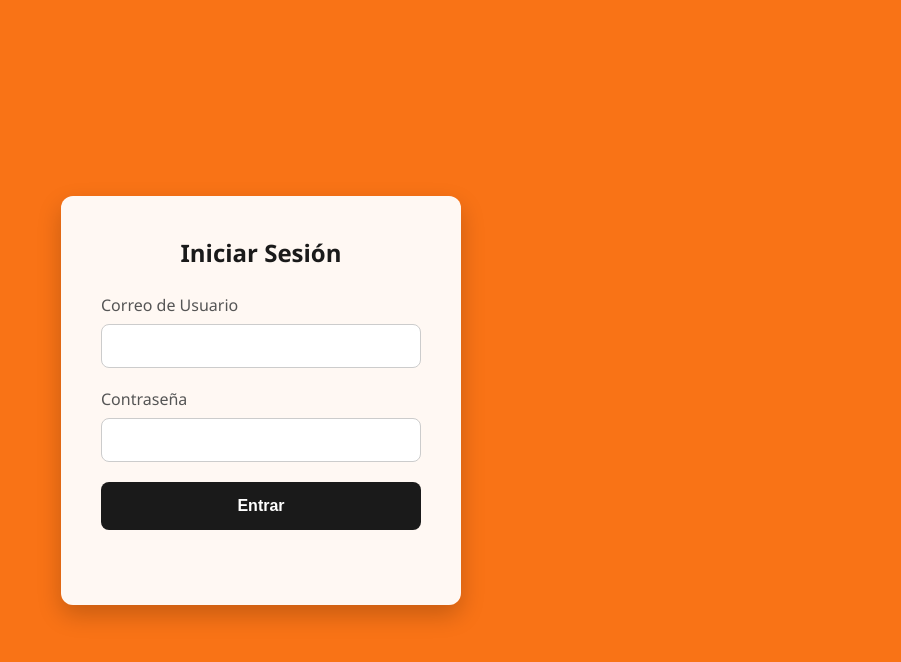
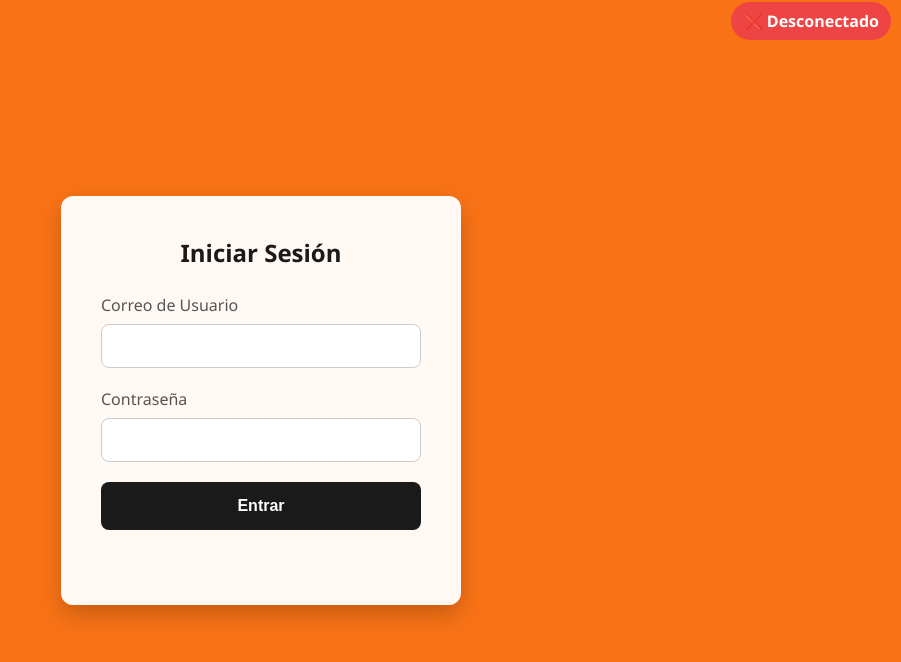
Before and after one commit to GospiDev/frontend-biblioteca, an Angular app: page /login in a window 1280 px wide. Shown: the top 662 px of the page, without its empty margins (379-1280 px from the left). Built offline with nearby package versions, Linux system fonts and the light colour scheme; no server answers.

Commit message:
fix: correccion de app.html

```diff
--- a/src/app/app.css
+++ b/src/app/app.css
@@ -36,6 +36,13 @@ nav a:hover, nav a.activo {
 }
 
 /* Estado de la conexión */
+.connection-status {
+  position: fixed;
+  top: 10px;
+  right: 10px;
+  z-index: 1001; /* Se asegura de que esté sobre todo */
+}
+
 .connection-status span {
   padding: 8px 12px;
   border-radius: 20px;
--- a/src/app/app.html
+++ b/src/app/app.html
@@ -1,3 +1,9 @@
+<div class="connection-status">
+  <span [class]="isConnected ? 'connected' : 'disconnected'">
+    {{ isConnected ? '✅ Conectado' : '❌ Desconectado' }}
+  </span>
+</div>
+
 <div class="container" *ngIf="authService.isLoggedIn$ | async">
   <header class="header">
     <h1>{{ title }}</h1>
@@ -15,12 +21,6 @@
 
       <a (click)="logout()">Cerrar Sesión</a>
     </nav>
-
-    <div class="connection-status">
-        <span [class]="isConnected ? 'connected' : 'disconnected'">
-          {{ isConnected ? '✅ Conectado' : '❌ Desconectado' }}
-        </span>
-    </div>
   </header>
 
   <main>
```
